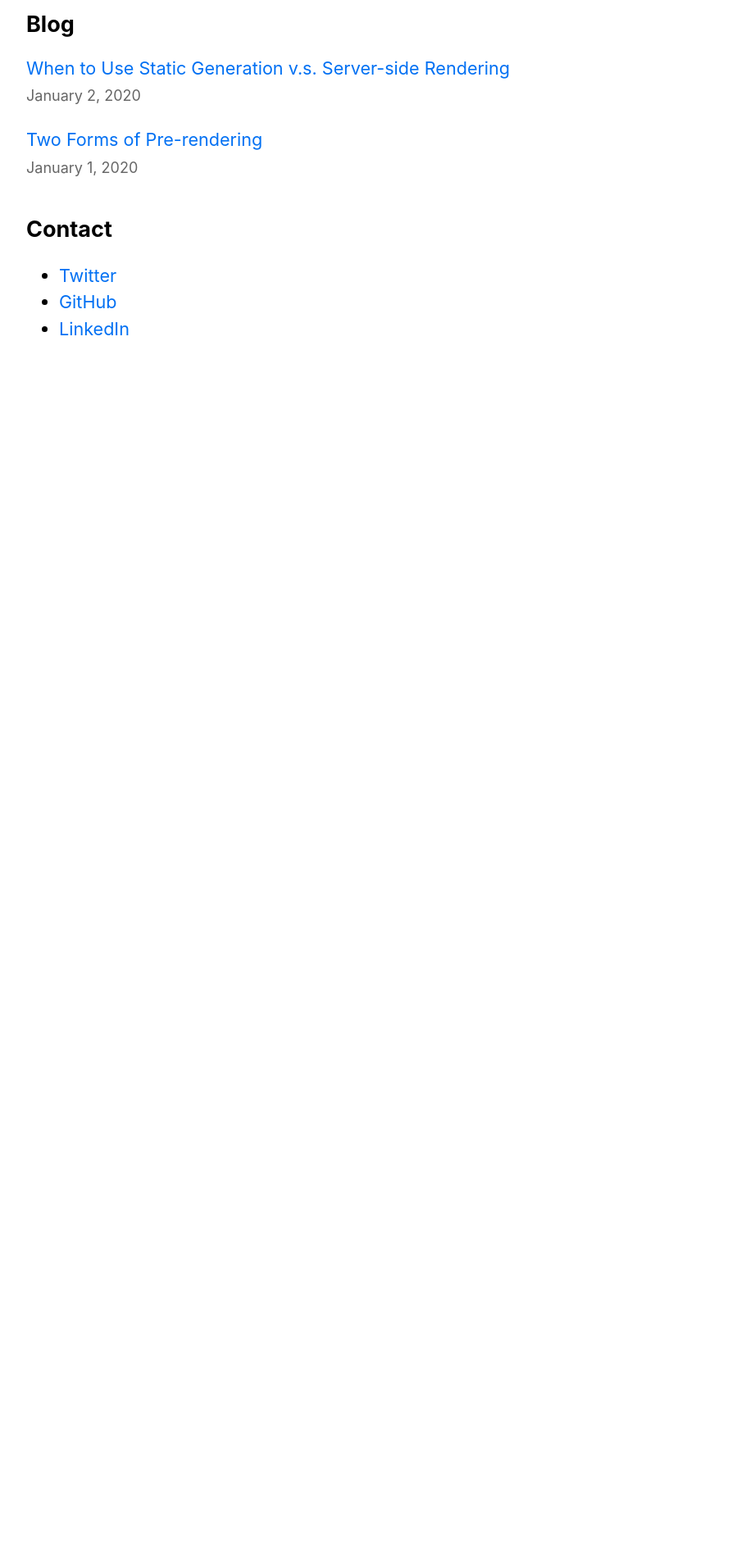
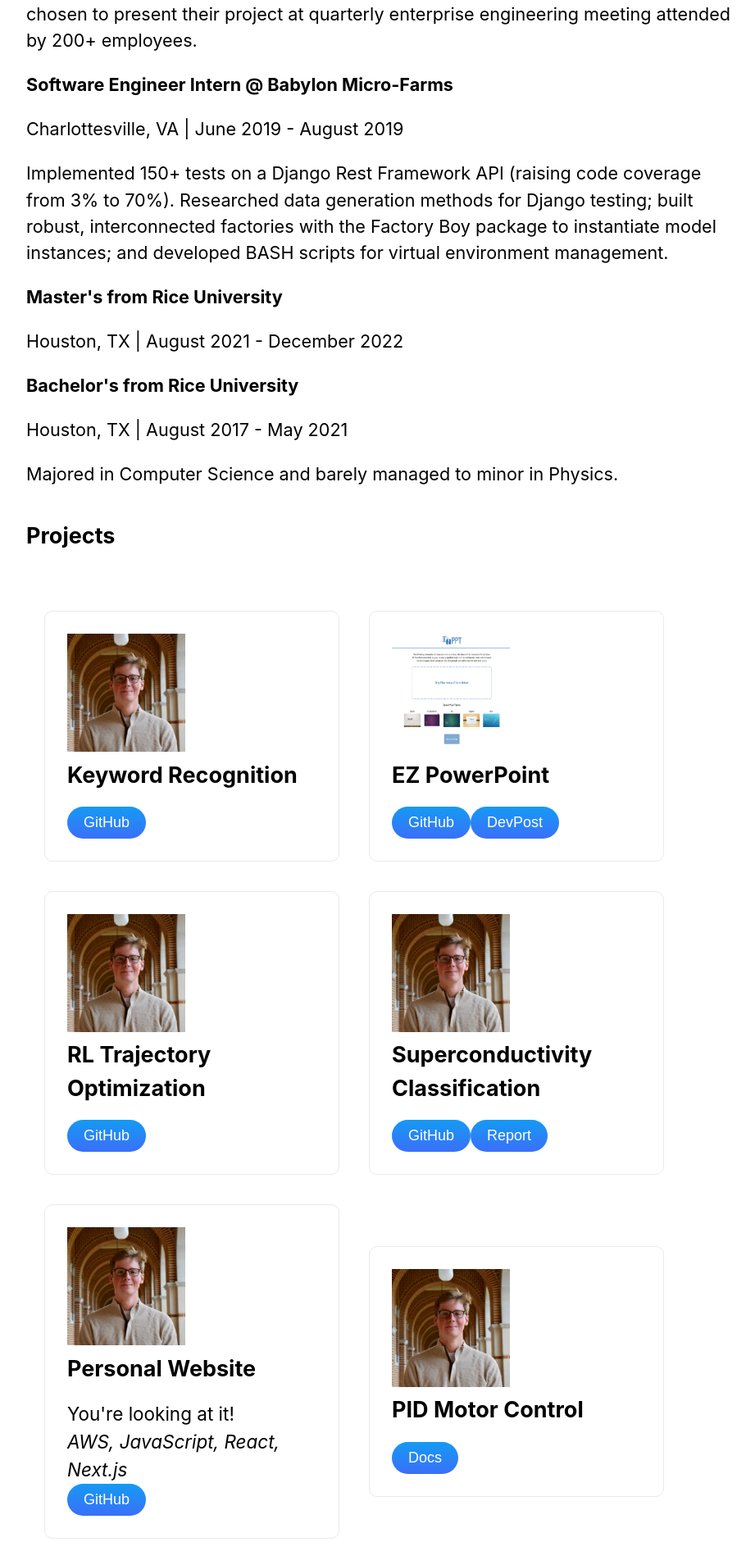
Before and after one commit to byronbenharris/portfolio, a Next.js app: page / in a window 1280 px wide. Shown: the part 819-2700 px from the top of the page at 82% size, without its empty margins (176-1097 px from the left). Before the commit the page ends 1344 px from the top, so only its background shows below. Built offline with nearby package versions, Linux system fonts and the light colour scheme.

Commit message:
added projects and work

```diff
--- a/pages/index.js
+++ b/pages/index.js
@@ -4,7 +4,8 @@ import Date from '@components/date'
 import Header from '@components/header'
 import styles from '@styles/layout.module.css'
 import utilStyles from '@styles/utils.module.css'
-import homeStyles from '../styles/Home.module.css'
+import homeStyles from '@styles/Home.module.css'
+import buttonStyles from '@styles/Button.module.css'
 
 
 import { getSortedBlogData } from '@lib/blog'
@@ -34,30 +35,159 @@ export default function Home({ allBlogData }) {
           alt="Ben Harris"
         />
         <h1 className={utilStyles.heading2Xl}>Ben Harris</h1>
-        <p></p>
+        <p>Heyo, thanks for visiting my site!</p>
 
       </header>
 
       <ul>
-        <li><a href="#Work">Work</a></li>
+        <li><a href="#Background">Background</a></li>
         <li><a href="#Projects">Projects</a></li>
         <li><a href="#Blog">Blog</a></li>
         <li><a href="#Contact">Contact</a></li>
       </ul>
 
       <section className={`${utilStyles.headingMd} ${utilStyles.padding1px}`}>
-        <h2 id="Work" className={utilStyles.headingLg}>Work</h2>
+        <h2 id="Background" className={utilStyles.headingLg}>Background</h2>
+        <div className={utilStyles.headingMd}>
+          <p><b>Enterprise Engineer Intern @ Facebook</b></p>
+          <p>Austin, TX | June 2020 - August 2020</p>
+          <p>Created new quick-select option for commonly used attachments in the invoice resolution tool’s email feature. Synced files changes from Google Drive shared folder to internal database via recurring PHP Script. Displayed categorized options via dropdown and attached data to email upon selection in React frontend. 1 of 3 interns chosen to present their project at quarterly enterprise engineering meeting attended by 200+ employees.</p>
+        </div>
+        <div className={utilStyles.headingMd}>
+          <p><b>Software Engineer Intern @ Babylon Micro-Farms</b></p>
+          <p>Charlottesville, VA | June 2019 - August 2019</p>
+          <p>Implemented 150+ tests on a Django Rest Framework API (raising code coverage from 3% to 70%). Researched data generation methods for Django testing; built robust, interconnected factories with the Factory Boy package to instantiate model instances; and developed BASH scripts for virtual environment management.</p>
+        </div>
+        <div className={utilStyles.headingMd}>
+          <p><b>Master's from Rice University</b></p>
+          <p>Houston, TX | August 2021 - December 2022</p>
+          <p></p>
+        </div>
+        <div className={utilStyles.headingMd}>
+          <p><b>Bachelor's from Rice University</b></p>
+          <p>Houston, TX | August 2017 - May 2021</p>
+          <p>Majored in Computer Science and barely managed to minor in Physics.</p>
+        </div>
       </section>
 
       <section className={`${utilStyles.headingMd} ${utilStyles.padding1px}`}>
         <h2 id="Projects" className={utilStyles.headingLg}>Projects</h2>
         <div className={homeStyles.grid}>
 
-          <a href="" className={homeStyles.card}>
-            <h2>Download</h2>
+          <div className={homeStyles.project}>
+            <Image
+              priority
+              src="/profile.jpeg"
+              className={utilStyles.projectImage}
+              height={144}
+              width={144}
+              alt="Ben Harris"
+            />
+            <h2>Keyword Recognition</h2>
             <p></p>
-          </a>
+            <a href=''><button class={buttonStyles.button21} role="button">GitHub</button></a>
+          </div>
 
+          <div className={homeStyles.project}>
+            <Image
+              priority
+              src="/projects/ez-ppt.png"
+              className={utilStyles.projectImage}
+              height={144}
+              width={144}
+              alt="Ben Harris"
+            />
+            <h2>EZ PowerPoint</h2>
+            <p></p>
+            <a href=''><button class={buttonStyles.button21} role="button">GitHub</button></a>
+            <a href=''><button class={buttonStyles.button21} role="button">DevPost</button></a>
+          </div>
+
+          <div className={homeStyles.project}>
+            <Image
+              priority
+              src="/profile.jpeg"
+              className={utilStyles.projectImage}
+              height={144}
+              width={144}
+              alt="Ben Harris"
+            />
+            <h2>RL Trajectory Optimization</h2>
+            <p></p>
+            <a href=''><button class={buttonStyles.button21} role="button">GitHub</button></a>
+          </div>
+
+          <div className={homeStyles.project}>
+            <Image
+              priority
+              src="/profile.jpeg"
+              className={utilStyles.projectImage}
+              height={144}
+              width={144}
+              alt="Ben Harris"
+            />
+            <h2>Superconductivity Classification</h2>
+            <p></p>
+            <a href=''><button class={buttonStyles.button21} role="button">GitHub</button></a>
+            <a href=''><button class={buttonStyles.button21} role="button">Report</button></a>
+          </div>
+
+          <div className={homeStyles.project}>
+            <Image
+              priority
+              src="/profile.jpeg"
+              className={utilStyles.projectImage}
+              height={144}
+              width={144}
+              alt="Ben Harris"
+            />
+            <h2>Personal Website</h2>
+            <p>You're looking at it!</p>
+            <p><i>AWS, JavaScript, React, Next.js</i></p>
+            <a href=''><button class={buttonStyles.button21} role="button">GitHub</button></a>
+          </div>
+
+          <div className={homeStyles.project}>
+            <Image
+              priority
+              src="/profile.jpeg"
+              className={utilStyles.projectImage}
+              height={144}
+              width={144}
+              alt="Ben Harris"
+            />
+            <h2>PID Motor Control</h2>
+            <p></p>
+            <a href=''><button class={buttonStyles.button21} role="button">Docs</button></a>
+          </div>
+
+          <div className={homeStyles.project}>
+            <Image
+              priority
+              src="/profile.jpeg"
+              className={utilStyles.projectImage}
+              height={144}
+              width={144}
+              alt="Ben Harris"
+            />
+            <h2>3D Printed Airplane</h2>
+            <p></p>
+            <a href=''><button class={buttonStyles.button21} role="button">Docs</button></a>
+          </div>
+
+          <div className={homeStyles.project}>
+            <Image
+              priority
+              src="/profile.jpeg"
+              className={homeStyles.projectImage}
+              height={144}
+              width={144}
+              alt="Ben Harris"
+            />
+            <h2>Robotic Hand</h2>
+            <p></p>
+            <a href=''><button class={buttonStyles.button21} role="button">Docs</button></a>
+          </div>
         </div>
       </section>
 
@@ -67,11 +197,11 @@ export default function Home({ allBlogData }) {
             {allBlogData.map(({ id, date, title }) => (
             <li className={utilStyles.listItem} key={id}>
                 <Link href={`/blog/${id}`}>
-                <a>{title}</a>
+                  <a>{title}</a>
                 </Link>
                 <br />
                 <small className={utilStyles.lightText}>
-                <Date dateString={date} />
+                  <Date dateString={date} />
                 </small>
             </li>
             ))}
@@ -80,6 +210,7 @@ export default function Home({ allBlogData }) {
 
       <section className={`${utilStyles.headingMd} ${utilStyles.padding1px}`}>
         <h2 id="Contact" className={utilStyles.headingLg}>Contact</h2>
+        Hit me up! I'm always down to collaborate and meet interesting people.
         <ul>
           <li><a href="https://twitter.com/byronbenharris">Twitter</a></li>
           <li><a href="https://github.com/byronbenharris">GitHub</a></li>
--- a/styles/Home.module.css
+++ b/styles/Home.module.css
@@ -78,7 +78,7 @@
   margin-top: 3rem;
 }
 
-.card {
+.project {
   margin: 1rem;
   padding: 1.5rem;
   text-align: left;
@@ -90,19 +90,19 @@
   width: 45%;
 }
 
-.card:hover,
-.card:focus,
-.card:active {
+.project:hover,
+.project:focus,
+.project:active {
   color: #0070f3;
   border-color: #0070f3;
 }
 
-.card h2 {
+.project h2 {
   margin: 0 0 1rem 0;
   font-size: 1.5rem;
 }
 
-.card p {
+.project p {
   margin: 0;
   font-size: 1.25rem;
   line-height: 1.5;
--- /dev/null
+++ b/styles/button.module.css
@@ -0,0 +1,45 @@
+/* https://getcssscan.com/css-buttons-examples #21 */
+
+/* CSS */
+.button21 {
+  align-items: center;
+  appearance: none;
+  background-color: #3EB2FD;
+  background-image: linear-gradient(1deg, #4F58FD, #149BF3 99%);
+  background-size: calc(100% + 20px) calc(100% + 20px);
+  border-radius: 100px;
+  border-width: 0;
+  box-shadow: none;
+  box-sizing: border-box;
+  color: #FFFFFF;
+  cursor: pointer;
+  display: inline-flex;
+  font-family: CircularStd,sans-serif;
+  font-size: 1rem;
+  height: auto;
+  justify-content: center;
+  line-height: 1.5;
+  padding: 6px 20px;
+  position: relative;
+  text-align: center;
+  text-decoration: none;
+  transition: background-color .2s,background-position .2s;
+  user-select: none;
+  -webkit-user-select: none;
+  touch-action: manipulation;
+  vertical-align: top;
+  white-space: nowrap;
+}
+
+.button21:active,
+.button21:focus {
+  outline: none;
+}
+
+.button21:hover {
+  background-position: -20px -20px;
+}
+
+.button21:focus:not(:active) {
+  box-shadow: rgba(40, 170, 255, 0.25) 0 0 0 .125em;
+}
--- a/styles/utils.module.css
+++ b/styles/utils.module.css
@@ -25,6 +25,10 @@
   line-height: 1.5;
 }
 
+.headingMdParagraph {
+  line-height: 1.0;
+}
+
 .borderCircle {
   border-radius: 9999px;
 }
```
Also changed, not shown: content/projects.md (deleted, +0 -5 lines), lib/projects.js (added, +57 -0 lines), content/projects.csv (added), public/projects/ez-ppt.png (added), 1 other file (tests, documents, lock files or other folders).
